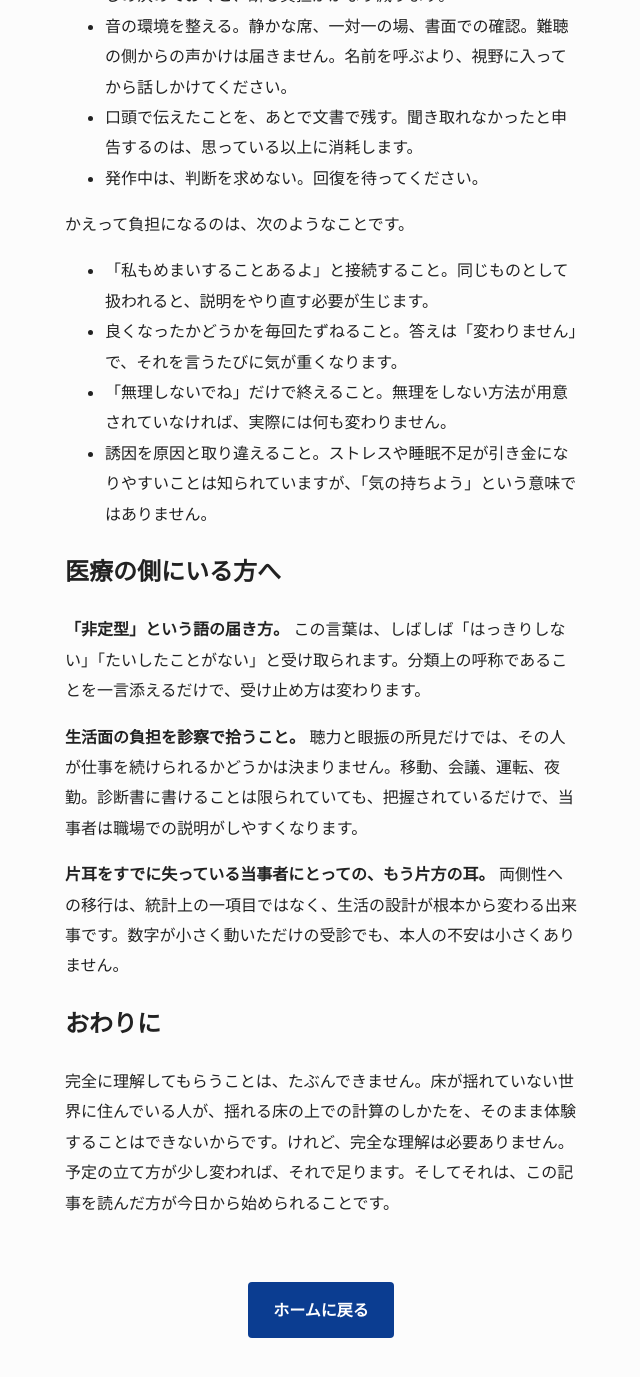
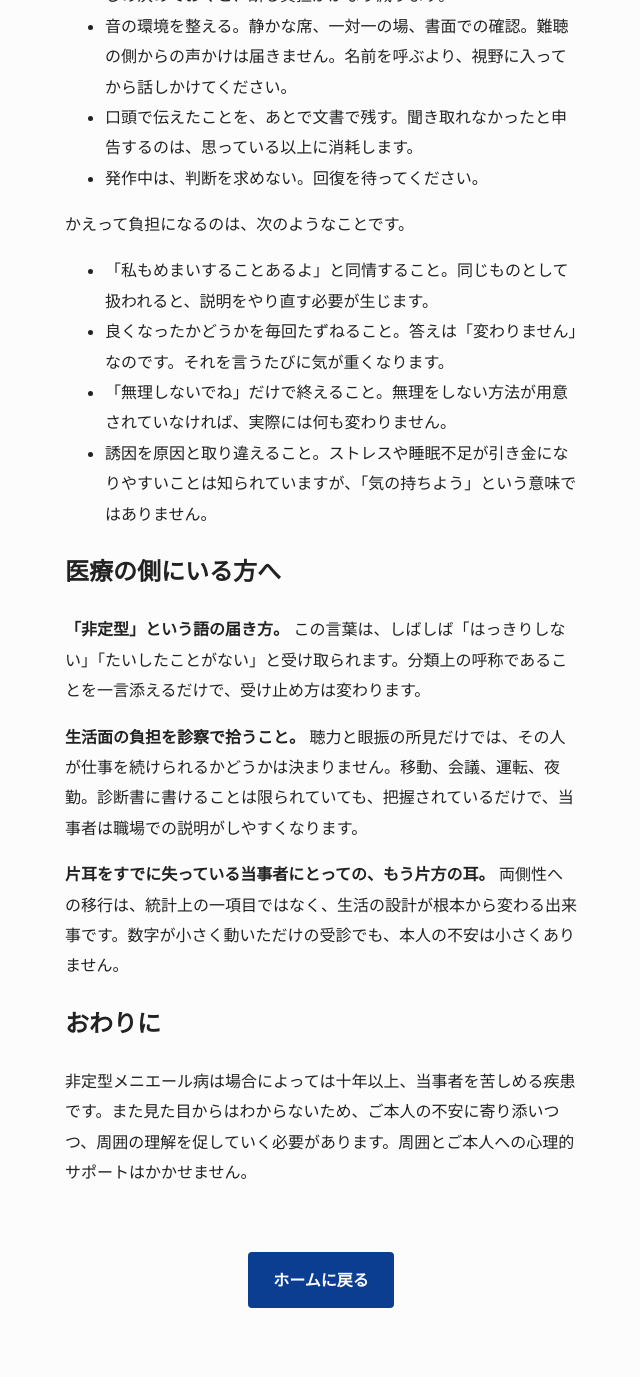
Before and after one commit to SilentMalachite/A11yLab, a Jekyll site: the page built from _hearing/2026-07-30-atypical-meniere.md, in a window 1280 px wide and 1400 px high, scrolled down 2204 px. Shown: the top 1377 px of the window, without its empty margins (319-959 px from the left). Built offline with Jekyll 4.4.1, drawn with Linux system fonts in a browser that asks for light colours.

Commit message:
docs: 記事本文の表現を修正
- 非定型メニエール病: 結びを心理的サポートの必要性を述べる内容に変更
- 先天性内斜視: 観察者側の反応を「偏見と先入観」と明記し、結びを支援・啓蒙の重要性に変更

Co-Authored-By: Claude Opus 5 (1M context) <noreply@anthropic.com>

```diff
--- a/_hearing/2026-07-30-atypical-meniere.md
+++ b/_hearing/2026-07-30-atypical-meniere.md
@@ -42,8 +42,8 @@ meta-description: 非定型メニエール病の当事者による、症状の
 
 かえって負担になるのは、次のようなことです。
 
-- 「私もめまいすることあるよ」と接続すること。同じものとして扱われると、説明をやり直す必要が生じます。
-- 良くなったかどうかを毎回たずねること。答えは「変わりません」で、それを言うたびに気が重くなります。
+- 「私もめまいすることあるよ」と同情すること。同じものとして扱われると、説明をやり直す必要が生じます。
+- 良くなったかどうかを毎回たずねること。答えは「変わりません」なのです。それを言うたびに気が重くなります。
 - 「無理しないでね」だけで終えること。無理をしない方法が用意されていなければ、実際には何も変わりません。
 - 誘因を原因と取り違えること。ストレスや睡眠不足が引き金になりやすいことは知られていますが、「気の持ちよう」という意味ではありません。
 
@@ -57,4 +57,4 @@ meta-description: 非定型メニエール病の当事者による、症状の
 
 ## おわりに
 
-完全に理解してもらうことは、たぶんできません。床が揺れていない世界に住んでいる人が、揺れる床の上での計算のしかたを、そのまま体験することはできないからです。けれど、完全な理解は必要ありません。予定の立て方が少し変われば、それで足ります。そしてそれは、この記事を読んだ方が今日から始められることです。
+非定型メニエール病は場合によっては十年以上、当事者を苦しめる疾患です。また見た目からはわからないため、ご本人の不安に寄り添いつつ、周囲の理解を促していく必要があります。周囲とご本人への心理的サポートはかかせません。
```
Also changed, not shown: _visual/2026-07-29-esotropia-social.md (+3 -3 lines).
